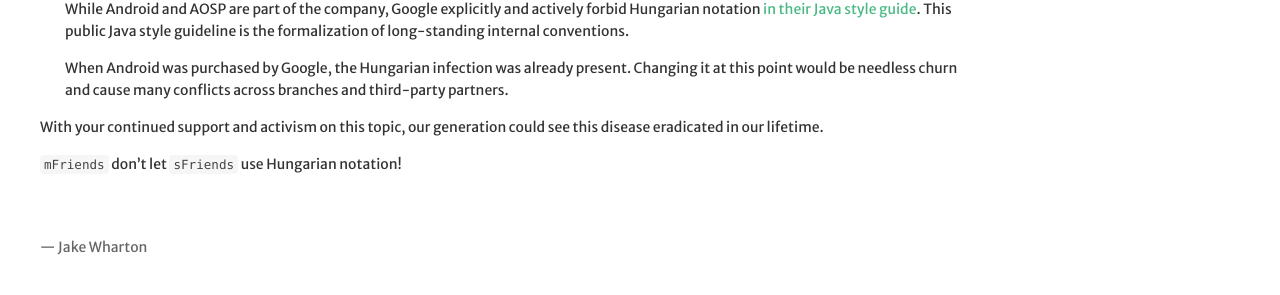
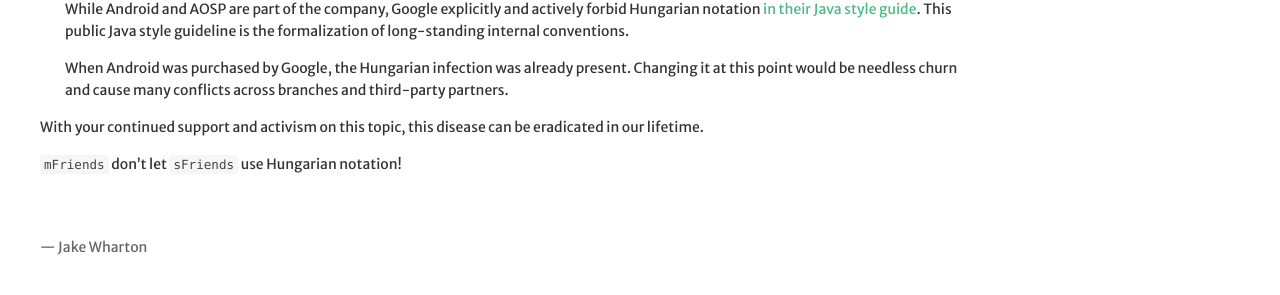
Before and after one commit to JakeWharton/jakewharton.com, a Jekyll site: the page built from _posts/2016-01-21-just-say-no-to-hungarian-notation.md, in a window 1280 px wide. Shown: the part 1590-1885 px from the top of the page. Built offline with Jekyll 4.4.1, drawn with Linux system fonts in a browser that asks for light colours; nearby versions of some CDN libraries; Markdown is read by kramdown in place of the engine named in the settings.

Commit message:
Remove redundancy.

```diff
--- a/_posts/2016-01-21-just-say-no-to-hungarian-notation.md
+++ b/_posts/2016-01-21-just-say-no-to-hungarian-notation.md
@@ -54,6 +54,6 @@ The proliferation of Hungarian notation on Android is an accident and its contin
 
     When Android was purchased by Google, the Hungarian infection was already present. Changing it at this point would be needless churn and cause many conflicts across branches and third-party partners.
 
-With your continued support and activism on this topic, our generation could see this disease eradicated in our lifetime.
+With your continued support and activism on this topic, this disease can be eradicated in our lifetime.
 
 `mFriends` don't let `sFriends` use Hungarian notation!
```
